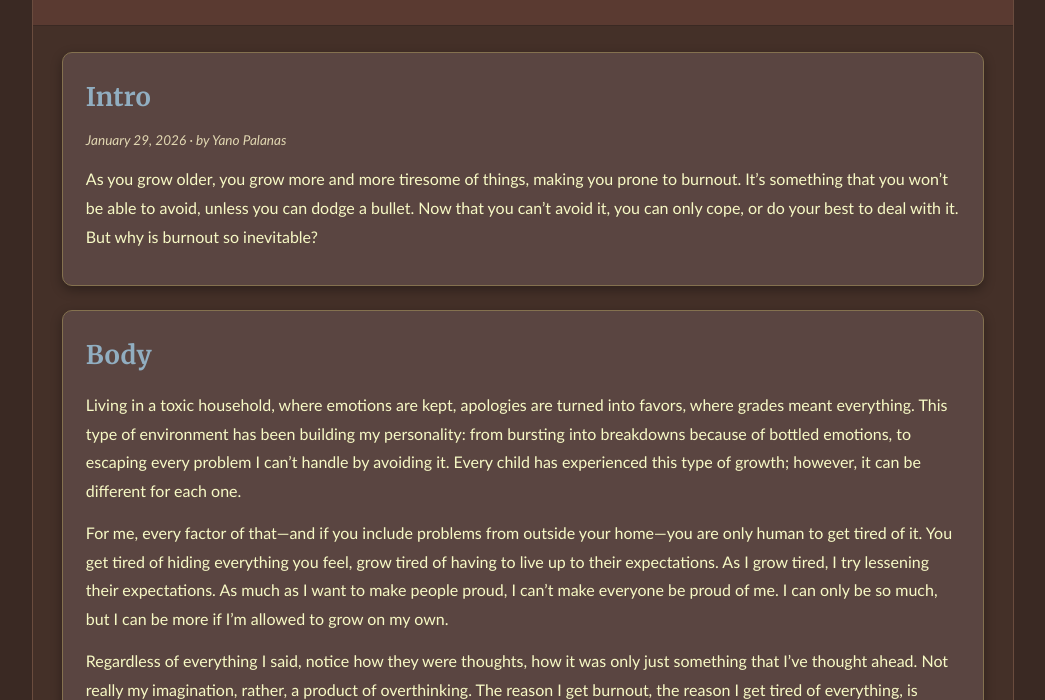
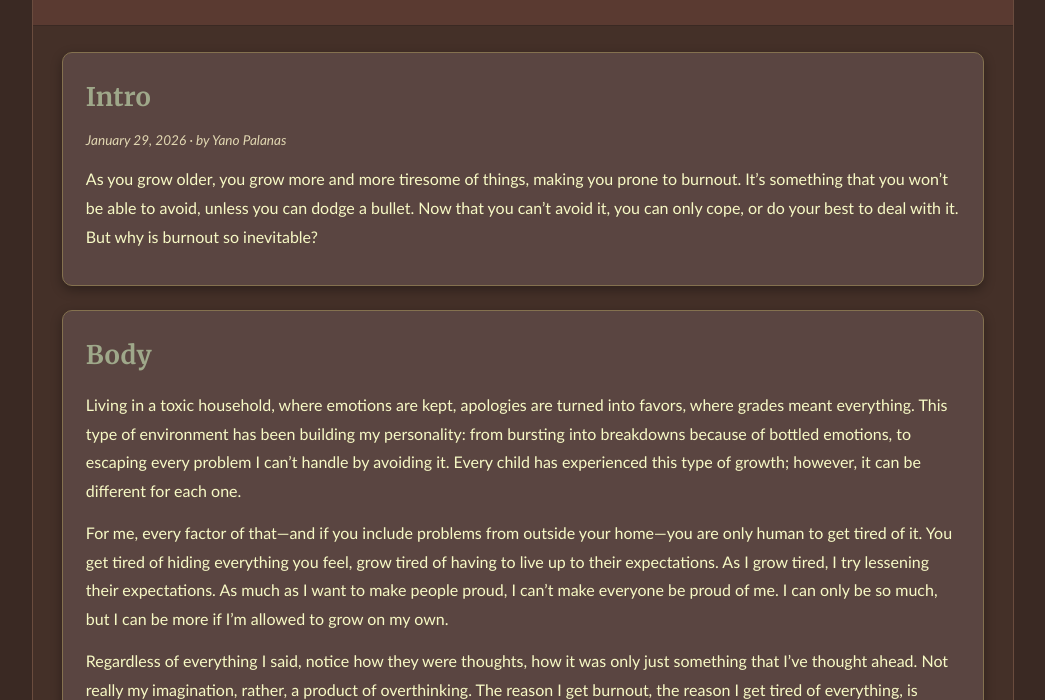
Before and after one commit to yano-static/BLOG-2, a plain HTML site: page index.html in a window 1280 px wide. Shown: the part 100-800 px from the top of the page, without its empty margins (117-1162 px from the left). Drawn offline with Linux system fonts and the light colour scheme.

Commit message:
Change post title color from #91aec1 to #9FA88A

```diff
--- a/style.css
+++ b/style.css
@@ -104,5 +104,5 @@ body {
 
 .post-title {
   font-size: 1.6rem;
-  color: #91aec1;
+  color: #9FA88A;
 }
```
